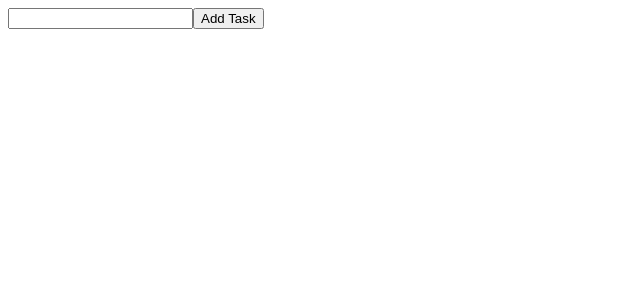
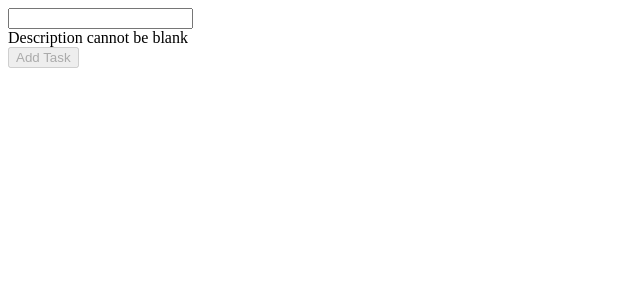
Before and after one commit to smithaagarwal/ReactToDoListProject, a React (Vite) app: page / in a window 1280 px wide. Shown: the top 300 px of the page, without its empty margins (0-640 px from the left). Built offline with nearby package versions, Linux system fonts and the light colour scheme.

Commit message:
add validation for description field

```diff
--- a/src/components/AddItem.tsx
+++ b/src/components/AddItem.tsx
@@ -1,13 +1,15 @@
 import { useState } from "react";
+import ErrorMessage from "./error_message";
+import validateDescription from "./validate/validate_description";
 
-export const AddItem:React.FC= () => {
+export const AddItem: React.FC = () => {
   const [description, setDescription] = useState<string>("");
 
-    const onDescriptionChange = (description: string) =>{
+  const onDescriptionChange = (description: string) => {
     setDescription(description);
-    }
+  };
 
-    const handleSubmit = async (e:any) => {
+  const handleSubmit = async (e: any) => {
     e.preventDefault();
     const task = {
       description: description,
@@ -15,7 +17,7 @@ export const AddItem:React.FC= () => {
     };
     const requestOptions = {
       method: "POST",
-            headers: {"Content-Type":"application/json" },
+      headers: { "Content-Type": "application/json" },
       body: JSON.stringify(task),
     };
 
@@ -23,24 +25,33 @@ export const AddItem:React.FC= () => {
       const url = "http://localhost:8888/tasks";
       const response = await fetch(url, requestOptions);
 
-            if(response.status === 201) {
+      if (response.status === 201) {
         const json = await response.json();
-                alert(JSON.stringify(json))    ;
+        alert(JSON.stringify(json));
       } else {
         alert("error");
       }
-
     } catch (e) {
       console.error(e);
     }
   };
-    return<>
+  return (
+    <>
       <form onSubmit={handleSubmit}>
-        <input type="text"
+        <input
+          type="text"
           id="description"
           name="description"
-        onChange={(event) => onDescriptionChange(event.target.value)}></input>
-        <button type="submit">Add Task</button>
+          onChange={(event) => onDescriptionChange(event.target.value)}
+        ></input>
+        <ErrorMessage messages={validateDescription(description)} />
+        <button
+          type="submit"
+          disabled={!(validateDescription(description).length === 0)}
+        >
+          Add Task
+        </button>
       </form>
-    </>;
-}
+    </>
+  );
+};
--- /dev/null
+++ b/src/components/error_message.tsx
@@ -0,0 +1,15 @@
+export interface ErrorMessageProps {
+  messages: string[];
+}
+const ErrorMessage: React.FC<ErrorMessageProps> = ({ messages }) =>
+  messages && messages.length > 0 ? (
+    <>
+      {messages.map((message, i) => (
+        <div className="error__message" key={i}>
+          {message}
+        </div>
+      ))}
+    </>
+  ) : null;
+
+export default ErrorMessage;
--- /dev/null
+++ b/src/components/validate/validate_description.ts
@@ -0,0 +1,16 @@
+const validateDescription: (description: string) => string[] = (
+  description
+) => {
+  const errorMessages: string[] = [];
+  if (description.length == 0)
+    errorMessages.push("Description cannot be blank");
+  else {
+    if (description.length < 3 || description.length > 255)
+      errorMessages.push(
+        "Description length should be between 3 and 255 characters"
+      );
+  }
+  return errorMessages;
+};
+
+export default validateDescription;
```
Lines whose indentation alone changed are shown as unchanged.
